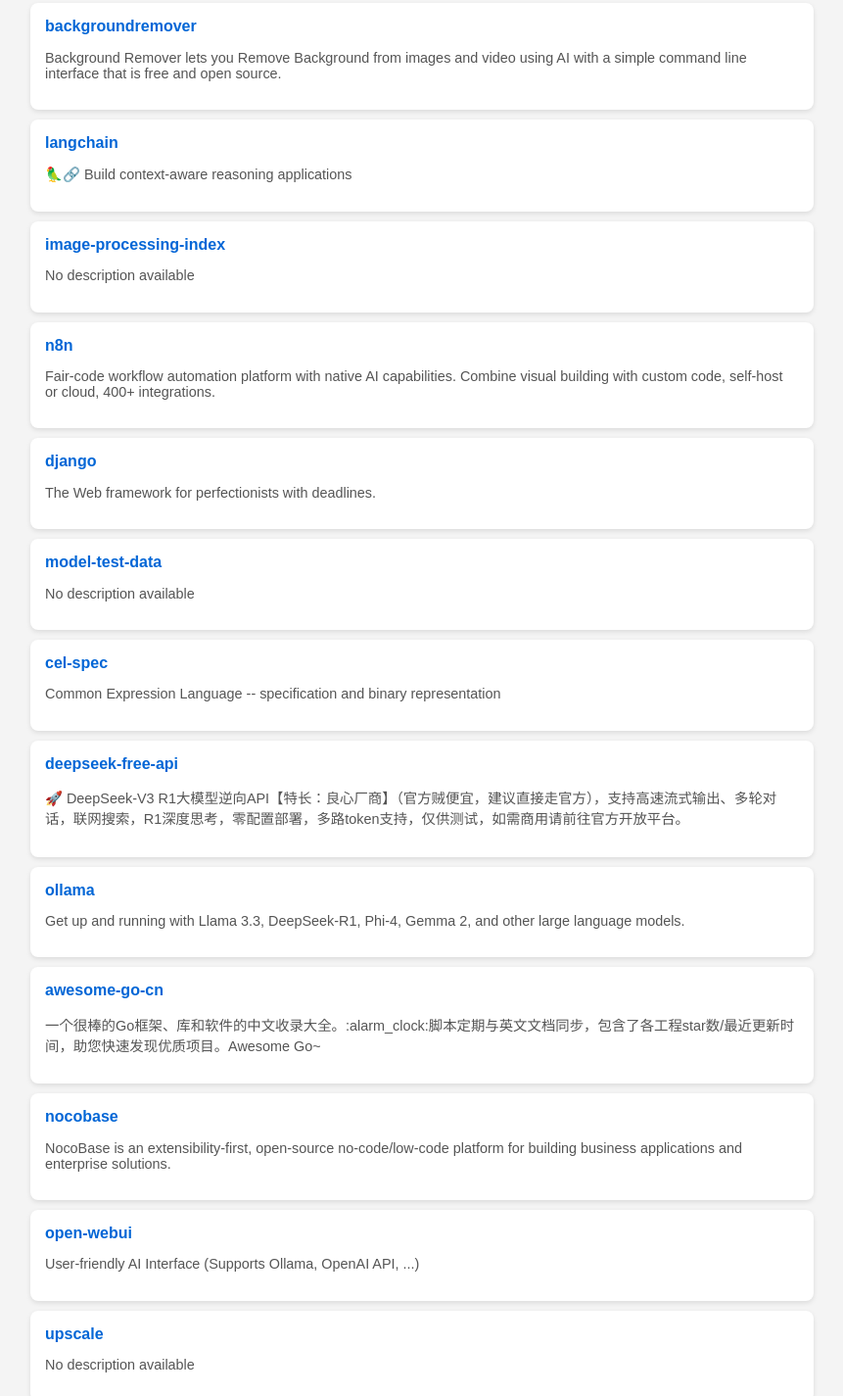
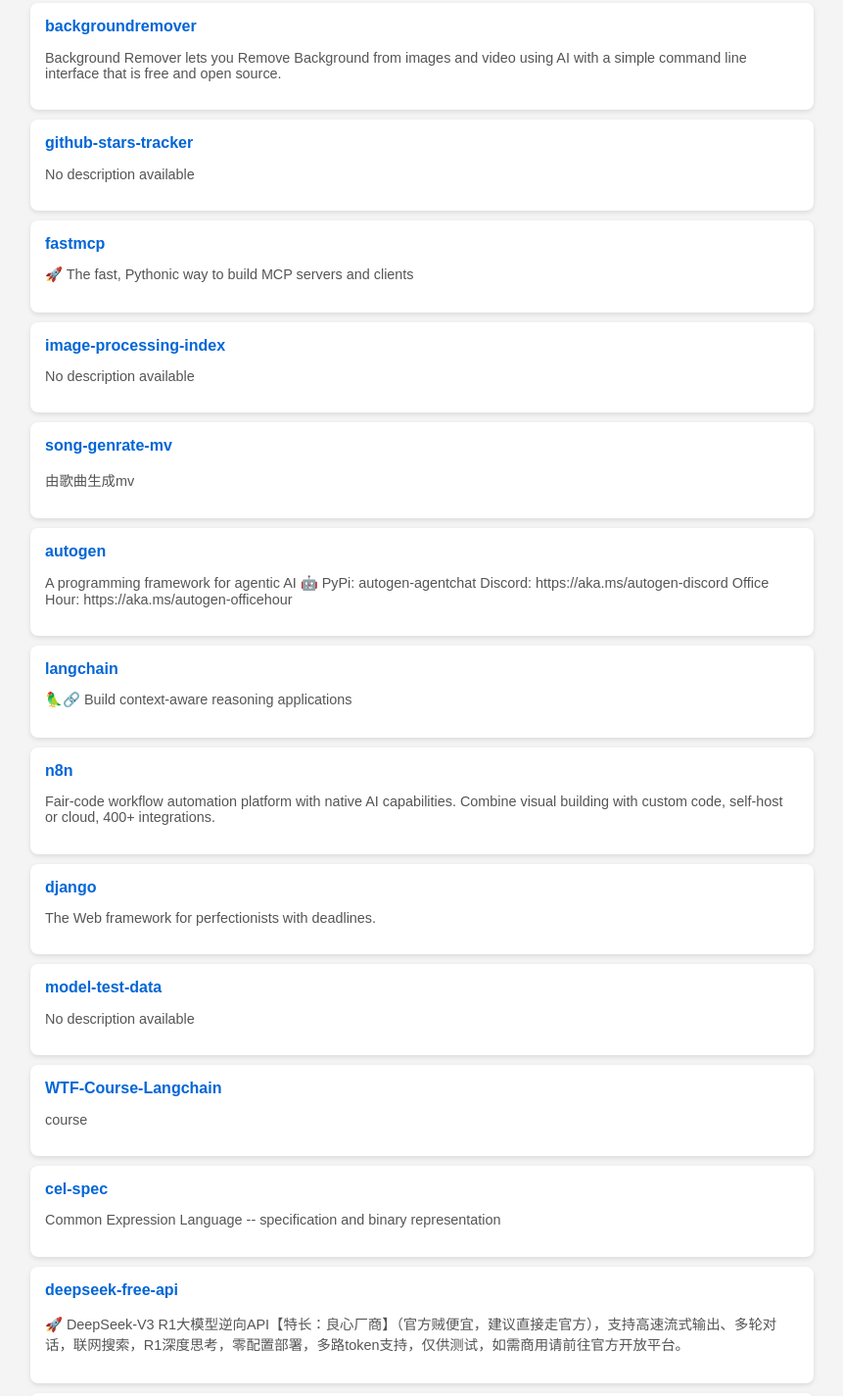
Before and after one commit to gosunny2050/gosunny2050.github.io, a website: page index.html in a window 1280 px wide. Shown: the part 879-2304 px from the top of the page at 98% size, without its empty margins (209-1070 px from the left). Drawn offline with Linux system fonts and the light colour scheme.

Commit message:
deploy: eb4ea5627e5ee5600d83dd6863edc0483d4e2d21

```diff
--- a/index.html
+++ b/index.html
@@ -94,13 +94,33 @@
           </li>
 
           <li>
-            <a href="https://github.com/gosunny2050/langchain" target="_blank">langchain</a>
-            <p class="description">🦜🔗 Build context-aware reasoning applications</p>
+            <a href="https://github.com/gosunny2050/github-stars-tracker" target="_blank">github-stars-tracker</a>
+            <p class="description">No description available</p>
+          </li>
+
+          <li>
+            <a href="https://github.com/gosunny2050/fastmcp" target="_blank">fastmcp</a>
+            <p class="description">🚀 The fast, Pythonic way to build MCP servers and clients</p>
           </li>
 
           <li>
             <a href="https://github.com/gosunny2050/image-processing-index" target="_blank">image-processing-index</a>
             <p class="description">No description available</p>
+          </li>
+
+          <li>
+            <a href="https://github.com/gosunny2050/song-genrate-mv" target="_blank">song-genrate-mv</a>
+            <p class="description">由歌曲生成mv</p>
+          </li>
+
+          <li>
+            <a href="https://github.com/gosunny2050/autogen" target="_blank">autogen</a>
+            <p class="description">A programming framework for agentic AI 🤖 PyPi: autogen-agentchat Discord: https://aka.ms/autogen-discord Office Hour: https://aka.ms/autogen-officehour</p>
+          </li>
+
+          <li>
+            <a href="https://github.com/gosunny2050/langchain" target="_blank">langchain</a>
+            <p class="description">🦜🔗 Build context-aware reasoning applications</p>
           </li>
 
           <li>
@@ -116,6 +136,11 @@
           <li>
             <a href="https://github.com/gosunny2050/model-test-data" target="_blank">model-test-data</a>
             <p class="description">No description available</p>
+          </li>
+
+          <li>
+            <a href="https://github.com/gosunny2050/WTF-Course-Langchain" target="_blank">WTF-Course-Langchain</a>
+            <p class="description">course</p>
           </li>
 
           <li>
@@ -136,6 +161,11 @@
           <li>
             <a href="https://github.com/gosunny2050/awesome-go-cn" target="_blank">awesome-go-cn</a>
             <p class="description">一个很棒的Go框架、库和软件的中文收录大全。:alarm_clock:脚本定期与英文文档同步，包含了各工程star数/最近更新时间，助您快速发现优质项目。Awesome Go~</p>
+          </li>
+
+          <li>
+            <a href="https://github.com/gosunny2050/whisper" target="_blank">whisper</a>
+            <p class="description">Robust Speech Recognition via Large-Scale Weak Supervision</p>
           </li>
 
           <li>
```
Also changed, not shown: README.md.
